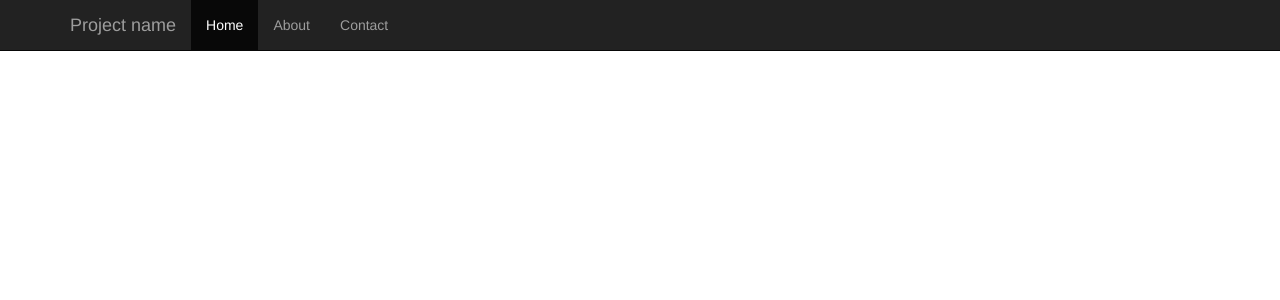
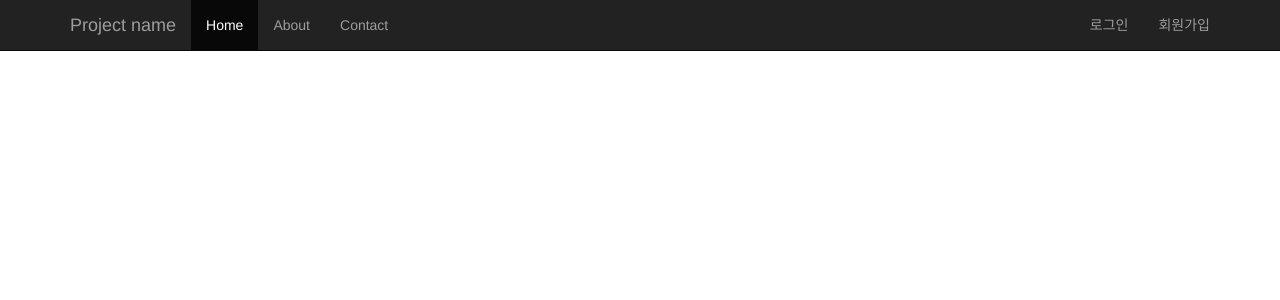
Before and after one commit to seokholee/django1, a Django app: template blog/templates/blog/base.html in a window 1280 px wide. Shown: the top 300 px of the page. Run offline with Django 3.2, Linux system fonts and the light colour scheme; the template is opened without the code that fills it, so the values that code supplies are empty; some libraries are stand-ins or nearby versions.

Commit message:
logout 뷰를 등록하고, 템플릿 단에 signup, login,logout 링크추가

```diff
--- a/accounts/urls.py
+++ b/accounts/urls.py
@@ -1,8 +1,7 @@
 from django.conf.urls import url
-from django.contrib.auth.views import login
+from django.contrib.auth.views import login, logout
 from . import views
 
 urlpatterns = [
-        url(r'^login/$', login, name='login'),
-        url(R'^signup/$', views.signup, name='signup'),
+        url(r'^signup/$', views.signup, name='signup'),
 ]
--- a/blog/templates/blog/base.html
+++ b/blog/templates/blog/base.html
@@ -30,6 +30,14 @@ body {
             <li><a href="#about">About</a></li>
             <li><a href="#contact">Contact</a></li>
           </ul>
+           <ul class="nav navbar-nav navbar-right">
+                 {% if user.is_authenticated %}
+                   <li><a href="{% url "logout" %}?next={{ request.path }}">로그아웃</a></li>
+                 {% else %}
+                   <li><a href="{% url "login" %}?next={{ request.path }}">로그인</a></li>
+                   <li><a href="{% url "signup" %}">회원가입</a></li>
+                 {% endif %}
+           </ul>
         </div><!--/.nav-collapse -->
       </div>
     </nav>
```
